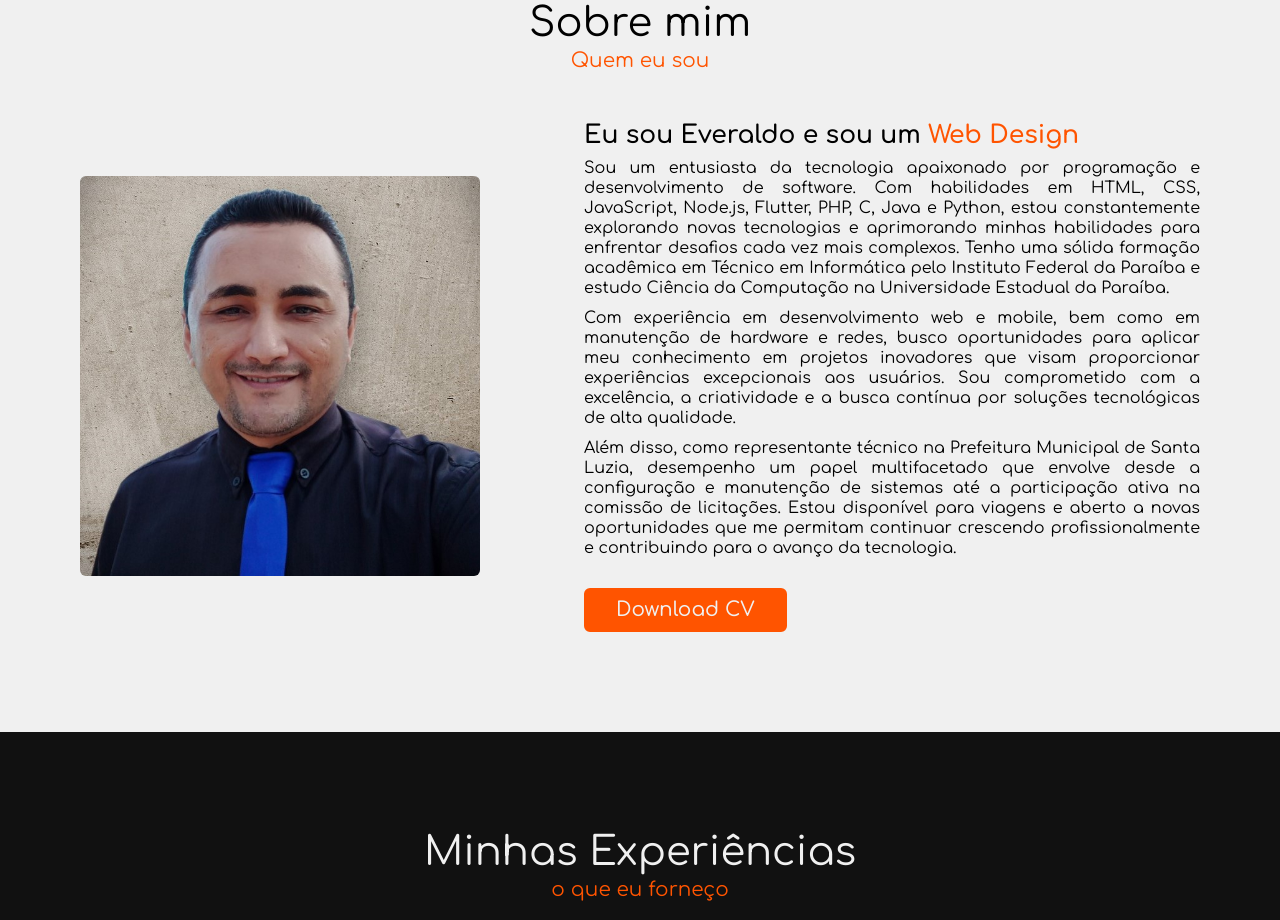
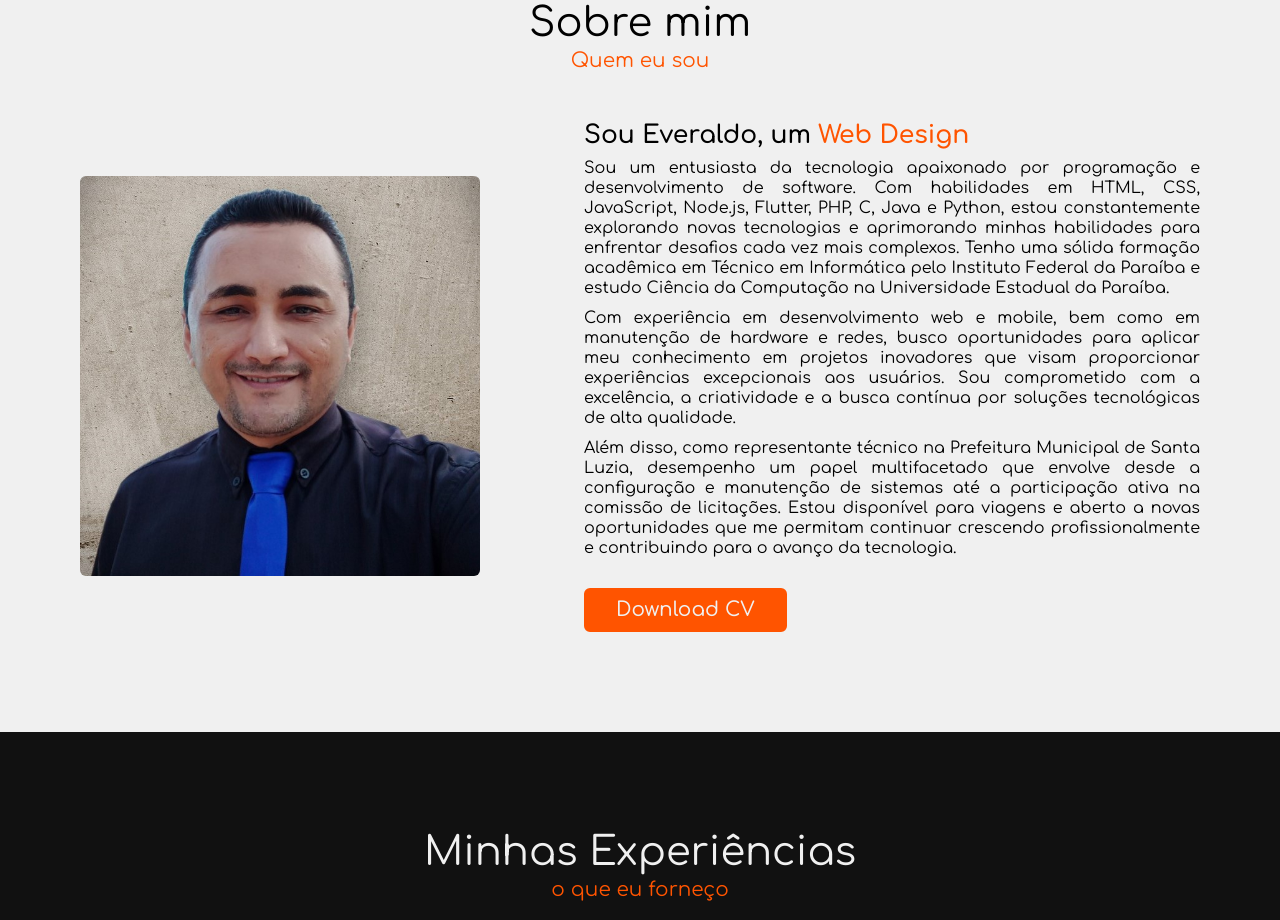
Before and after one commit to Everaldo-Martins/portfolio, a plain HTML site: page index.html in a window 1280 px wide. Shown: the part 1097-2017 px from the top of the page. Drawn offline with Linux system fonts and the light colour scheme.

Commit message:
Update index

```diff
--- a/index.html
+++ b/index.html
@@ -61,7 +61,7 @@
                         <img src="./assets/images/profile-1.jpg" alt="Profile Picture">
                     </div>
                     <div class="column right">
-                        <div class="text">Eu sou Everaldo e sou um <span class="typing-2"></span></div>
+                        <div class="text">Sou Everaldo, um <span class="typing-2"></span></div>
                         <p>Sou um entusiasta da tecnologia apaixonado por programação e desenvolvimento de software. Com
                             habilidades em HTML, CSS, JavaScript, Node.js, Flutter, PHP, C, Java e Python, estou
                             constantemente explorando novas tecnologias e aprimorando minhas habilidades para enfrentar
```
